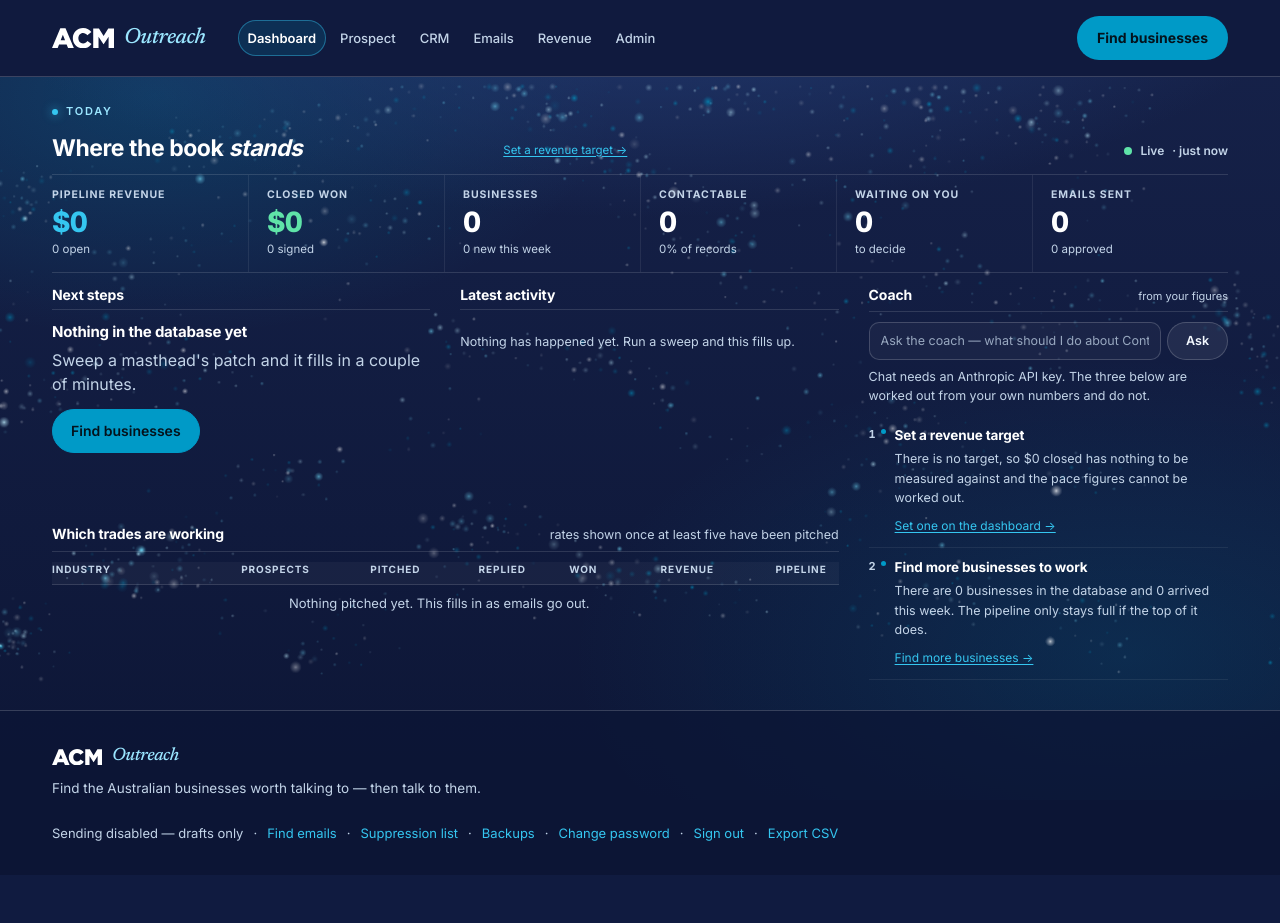
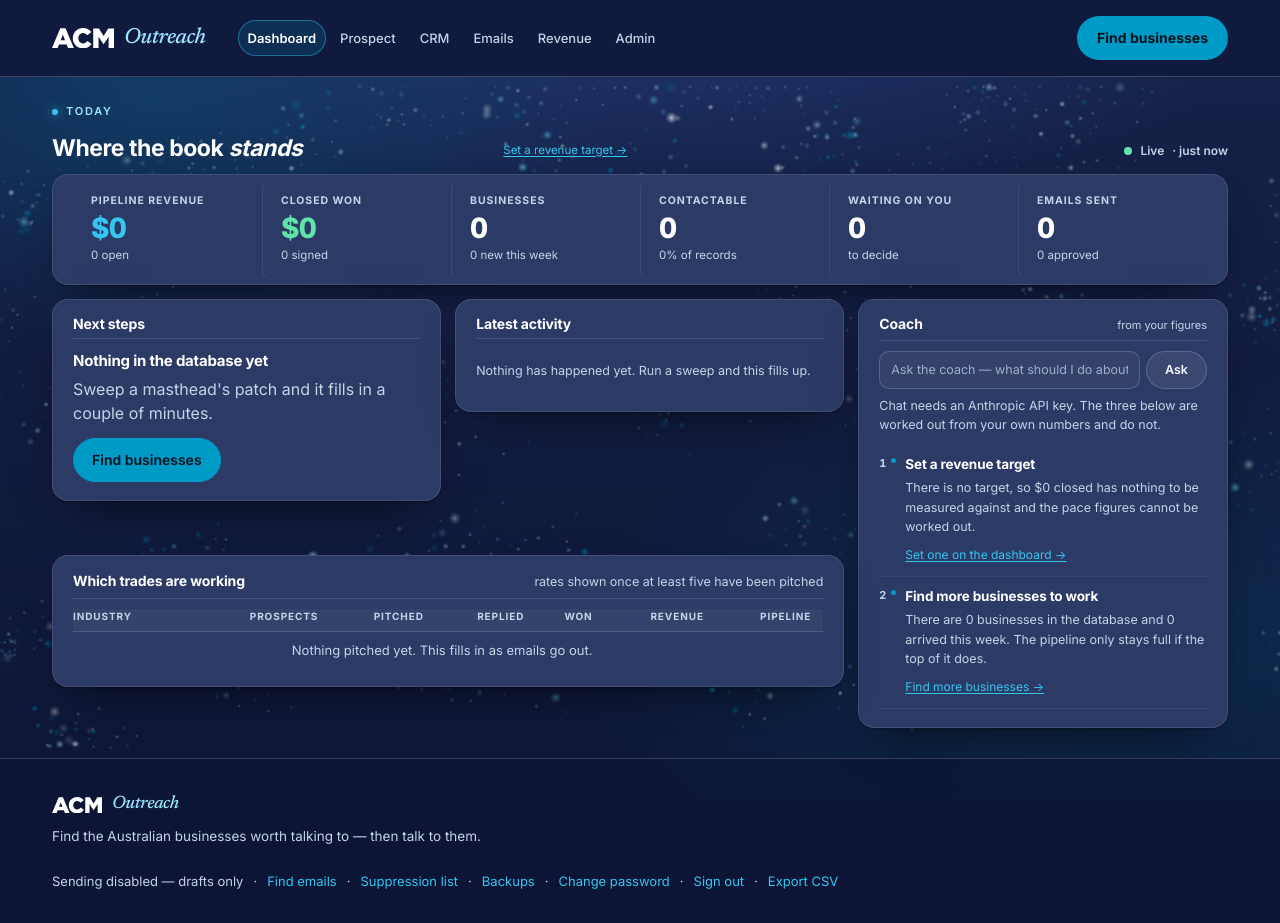
Before and after one commit to danielc-beep/Pearch-Outreach, a FastAPI app: page / in a window 1280 px wide. Before the commit the page ends 841 px from the top, so only its background shows below. Run offline with FastAPI, Linux system fonts and the light colour scheme; data comes from the database, SQL or seed files in the repository; data that the repository does not hold is empty.

Commit message:
Put a solid panel under the dashboard's figures
The whole dashboard was drawn straight onto the sky. The stats row, the three
columns and the trades table had no background at all, so the light field
drifted through the numbers — the eye follows the movement rather than the
figure it is meant to be reading. Cards elsewhere were 90% opaque, which is
enough for stars to come through a table row.

One shared --panel ground now, opaque and lifted a little towards white, used
by every box in the app: cards, tables, the stats row, each dashboard column,
the funnel and the conversion strip. The swarm shows in the gutters and around
the outside, which is where it was meant to be.

A test fails if any of those grounds goes back to rgba or transparent, and a
second one holds that the panel stays lifted off the page behind it and that
body copy still clears 4.5:1 on it — opaque is not enough on its own, since a
panel the colour of the page is still invisible.

Co-Authored-By: Claude Opus 5 <noreply@anthropic.com>
Claude-Session: https://claude.ai/code/session_0115Jf59PjBYMjiTTQjdd8Kc

```diff
--- a/static/app.css
+++ b/static/app.css
@@ -30,6 +30,13 @@
   --cyan-glow:    rgba(53,198,240,0.30);
 
   --white:        #FFFFFF;
+  /* The ground every panel sits on. Opaque, and lifted a little towards white
+     so a box reads as a surface rather than a hole. It has to be a solid
+     colour: the light field drifts behind the whole page, and at 90% opacity
+     stars came through the numbers on the dashboard — the eye follows the
+     movement instead of the figure it is meant to be reading. */
+  --panel:        #2C3B66;
+  --panel-edge:   rgba(255,255,255,0.10);
   --surface:      rgba(255,255,255,0.035);
   --surface-2:    rgba(255,255,255,0.07);
   --border:       rgba(255,255,255,0.18);
@@ -256,7 +263,7 @@ h3 { font-size: 17px; letter-spacing: -0.015em; font-weight: 700; margin: 0 0 8p
 
 /* ---------- Cards, stats ---------- */
 .card {
-  background: rgba(31,46,92,0.90);
+  background: var(--panel);
   border: 1px solid var(--border); border-radius: var(--radius); padding: 22px 24px;
   box-shadow: var(--shadow);
 }
@@ -290,7 +297,7 @@ h3 { font-size: 17px; letter-spacing: -0.015em; font-weight: 700; margin: 0 0 8p
 /* ---------- Tables ---------- */
 .table-wrap {
   border: 1px solid var(--border); border-radius: var(--radius); overflow: hidden;
-  background: rgba(31,46,92,0.90);
+  background: var(--panel);
   box-shadow: var(--shadow);
 }
 .table-scroll { overflow-x: auto; }
@@ -992,17 +999,17 @@ tbody tr:hover { box-shadow: inset 2px 0 0 var(--cyan); }
 /* The numbers: one row, hairline dividers, no cards. */
 .stats {
   display: grid; grid-template-columns: repeat(6, minmax(0, 1fr));
-  border-top: 1px solid rgba(255,255,255,0.13);
-  border-bottom: 1px solid rgba(255,255,255,0.13);
-  margin-bottom: 14px;
+  background: var(--panel); border: 1px solid var(--panel-edge);
+  border-radius: var(--radius); box-shadow: var(--shadow);
+  padding: 4px 20px; margin-bottom: 14px;
 }
 .stat-cell {
-  display: block; padding: 12px 18px 13px; text-decoration: none;
+  display: block; padding: 14px 18px 15px; text-decoration: none; border-radius: 10px;
   border-left: 1px solid rgba(255,255,255,0.08);
   transition: background 0.15s;
 }
-.stat-cell:first-child { border-left: 0; padding-left: 0; }
-.stat-cell:hover { background: rgba(255,255,255,0.03); }
+.stat-cell:first-child { border-left: 0; }
+.stat-cell:hover { background: rgba(255,255,255,0.05); }
 .stat-label {
   display: block; font-size: 10.5px; font-weight: 700; letter-spacing: 0.09em;
   text-transform: uppercase; color: var(--text-muted);
@@ -1036,7 +1043,11 @@ tbody tr:hover { box-shadow: inset 2px 0 0 var(--cyan); }
   100% { text-shadow: none; }
 }
 
-.dash-funnel { margin-bottom: 16px; }
+.dash-funnel {
+  background: var(--panel); border: 1px solid var(--panel-edge);
+  border-radius: var(--radius); box-shadow: var(--shadow);
+  padding: 14px 20px; margin-bottom: 14px;
+}
 .dash-funnel .funnel { height: 34px; margin: 0; }
 
 /* Three columns, two rows, and the coach standing down the right of both.
@@ -1046,10 +1057,16 @@ tbody tr:hover { box-shadow: inset 2px 0 0 var(--cyan); }
    tucking the trades table into the space it was casting means nothing is
    left hanging and the whole dashboard lands on one screen. */
 .dash-grid {
-  display: grid; gap: 14px 30px; align-items: start;
+  display: grid; gap: 14px; align-items: start;
   grid-template-columns: minmax(0, 1fr) minmax(0, 1fr) minmax(0, 0.95fr);
 }
-.dash-col { min-width: 0; }
+/* Each column is its own panel. They used to be drawn straight onto the sky,
+   which is why a row of figures had stars running through it — there was
+   nothing between the data and the animation. */
+.dash-col {
+  min-width: 0; background: var(--panel); border: 1px solid var(--panel-edge);
+  border-radius: var(--radius); box-shadow: var(--shadow); padding: 16px 20px 18px;
+}
 .dash-wide { grid-column: 1 / 3; }
 .dash-tall { grid-column: 3; grid-row: 1 / span 2; align-self: stretch; }
 .col-head {
@@ -1790,8 +1807,9 @@ table.bare td > .sub { display: block; font-size: 11.5px; margin-top: 1px; }
 /* ---------- Where deals go ---------- */
 .convert {
   display: flex; align-items: baseline; gap: 22px; flex-wrap: wrap;
-  padding: 9px 0 11px; margin-bottom: 12px;
-  border-bottom: 1px solid rgba(255,255,255,0.10);
+  background: var(--panel); border: 1px solid var(--panel-edge);
+  border-radius: var(--radius); box-shadow: var(--shadow);
+  padding: 12px 20px 13px; margin-bottom: 14px;
   font-size: 12px; color: var(--text-muted);
 }
 .convert-cell { display: inline-flex; align-items: baseline; gap: 6px; }
```
Also changed, not shown: tests/test_chrome.py (+51 -0 lines).
